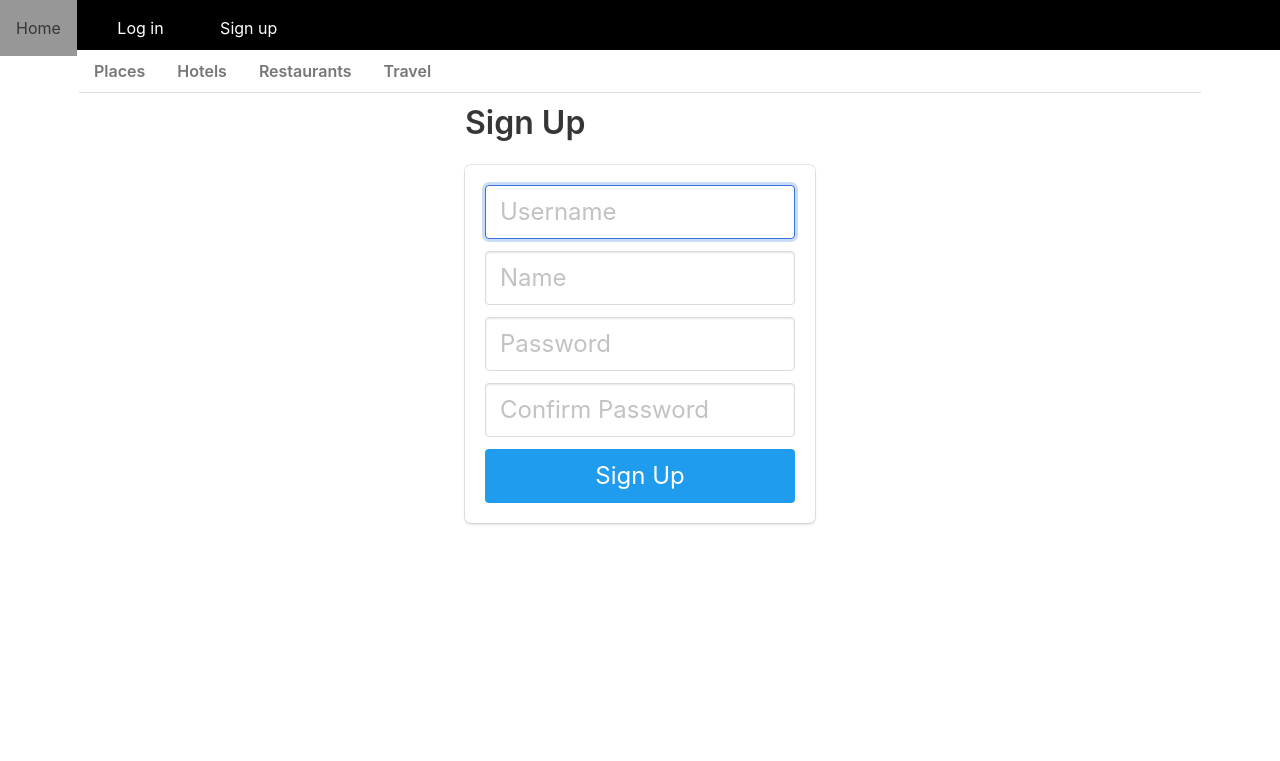
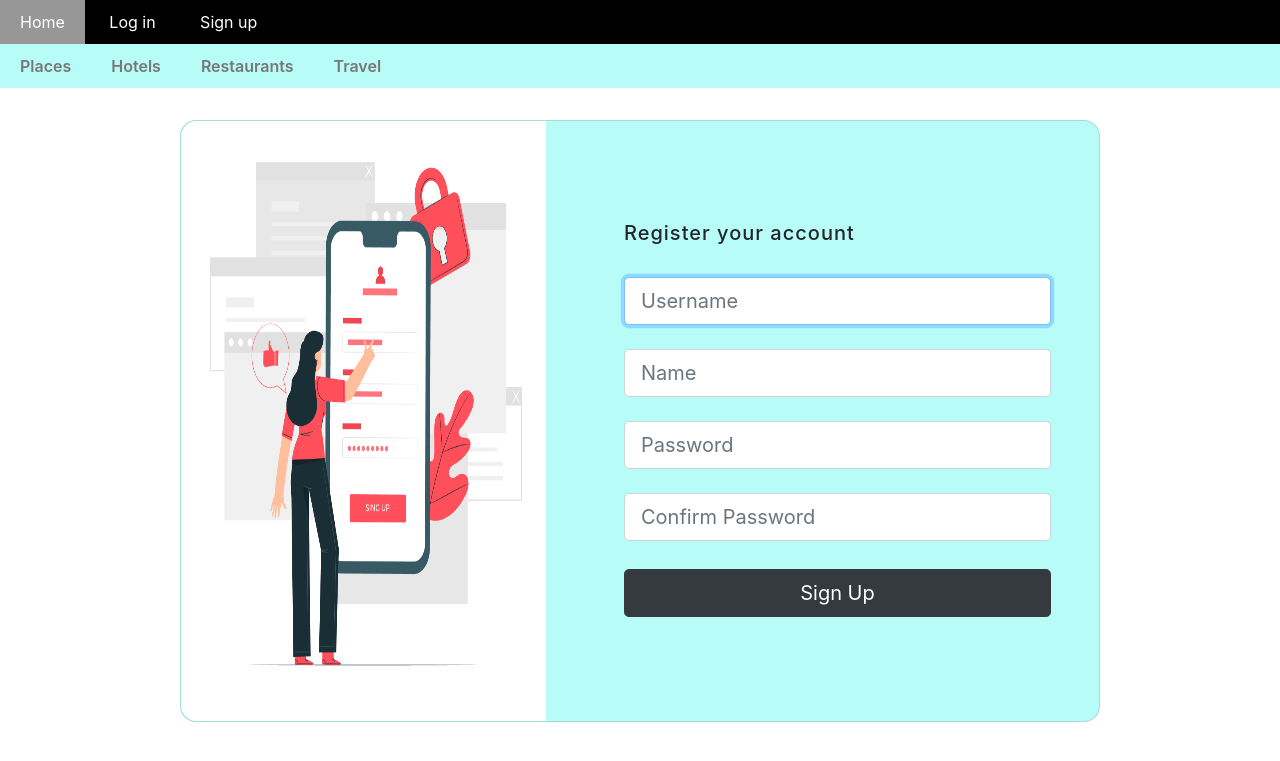
Before and after one commit to kankits/Not-Random, a Flask app: page /signup in a window 1280 px wide. Shown: the top 761 px of the page. Run offline with Flask 3, Linux system fonts and the light colour scheme; some libraries are stand-ins or nearby versions.

Commit message:
ui changes

```diff
--- a/static/style.css
+++ b/static/style.css
@@ -1,26 +1,33 @@
 .nav-tabs > li.active > a,
 .nav-tabs > li.active > a:hover,
 .nav-tabs > li.active > a:focus {
-  color: #555;
-  background-color: #fff;
-  border: 1px solid #ddd;
-  border-bottom-color: transparent;
+  color: #000000;
+  background-color: #7af8f0d2;
   cursor: default;
 }
 
 /* Style for inactive tabs */
+.nav-tabs {
+  border: none;
+  margin-top: 0px;
+  margin-bottom: 0px;
+}
+
 .nav-tabs > li > a {
   border: none;
   color: #777;
   font-size: 16px;
   font-weight: 600;
+  padding-top: 10px;
+  padding-bottom: 10px;
+  padding-right: 20px;
+  padding-left: 20px;
 }
 
 .nav-tabs > li > a:hover,
 .nav-tabs > li > a:focus {
-  background-color: #f8f8f8;
+  background-color: #b8fcf8;
   color: #333;
-  border-bottom: 2px solid #eee;
 }
 
 .search-results {
@@ -58,10 +65,23 @@
   position: relative;
 }
 
-nav {
+.nav1 {
   background-color: #000000;
-  height: 50px;
+  padding-top: 0px;
+  padding-bottom: 0px;
+  padding-left: 0px;
+  padding-right: 0px;
 }
+
+.nav2 {
+  margin-top: 44px;
+  background-color: #b8fcf8;
+  padding-top: 0px;
+  padding-bottom: 0px;
+  padding-left: 0px;
+  padding-right: 0px;
+}
+
 
 .nav-links {
   list-style-type: none;
@@ -71,6 +91,11 @@ nav {
 
 .nav-item {
   display: inline-block;
+  color: white;
+}
+
+.nav-item > button{
+  display: inline-block;
   margin-right: 20px;
   color: white;
 }
@@ -79,8 +104,11 @@ a {
   display: block;
   color: white;
   text-align: center;
-  padding: 16px;
   text-decoration: none;
+  padding-top: 10px;
+  padding-bottom: 10px;
+  padding-right: 20px;
+  padding-left: 20px;
 }
 
 a:link, a:active, a:visited {
@@ -90,4 +118,23 @@ a:link, a:active, a:visited {
 
 a:hover {
   background-color: #979797;
+  padding-top: 10px;
+  padding-bottom: 10px;
+  padding-right: 20px;
+  padding-left: 20px;
 }
+
+.container {
+  margin-top: 120px;
+  height:max-content;
+}
+
+.form-group > .form-control {
+  height: 40px;
+  width: 500px;
+}
+
+.form-group button {
+  background-color: #dadada;
+  height: 40px;
+}
--- a/template/dashboard.html
+++ b/template/dashboard.html
@@ -1,9 +1,11 @@
 {% extends "index.html" %}
 
 {% block content %}
+<div class="container">
   <h1>Welcome to the Dashboard</h1>
   <p>Here's some content that only logged-in users can see.</p>
   <form action="{{ url_for('logout') }}" method="get">
     <button type="submit" class="btn btn-primary">Logout</button>
   </form>
+</div>
 {% endblock %}
--- a/template/hotels.html
+++ b/template/hotels.html
@@ -1,6 +1,7 @@
 {% extends "index.html" %}
 
 {% block content %}
+<div class="container">
     <!-- Search form for hotels tab -->
     <form class="form-container" action="{{ url_for('search_hotels') }}" method="get">
         <div class="form-group">
@@ -60,4 +61,5 @@
 
   <h3>hotels</h3>
   <p>This is the hotels tab.</p>
+</div>
 {% endblock %}
--- a/template/index.html
+++ b/template/index.html
@@ -3,23 +3,20 @@
   <head>
     <title>Travel Guide</title>
     <!-- Include Bootstrap CSS -->
-    <link rel="stylesheet" href="https://maxcdn.bootstrapcdn.com/bootstrap/3.3.7/css/bootstrap.min.css">
+    <link rel="stylesheet" href="https://maxcdn.bootstrapcdn.com/bootstrap/4.5.0/css/bootstrap.min.css">
     <link rel="stylesheet" href="{{ url_for('static', filename='style.css')}}">
-    <link rel="stylesheet" href="https://cdnjs.cloudflare.com/ajax/libs/bulma/0.7.2/css/bulma.min.css" />
+    <!-- <link rel="stylesheet" href="https://cdnjs.cloudflare.com/ajax/libs/bulma/0.7.2/css/bulma.min.css" /> -->
     <script src="https://code.jquery.com/jquery-3.6.0.min.js"></script>
-    <!-- Include jQuery and Bootstrap JS -->
-    <script src="https://ajax.googleapis.com/ajax/libs/jquery/3.2.1/jquery.min.js"></script>
-    <script src="https://maxcdn.bootstrapcdn.com/bootstrap/3.3.7/js/bootstrap.min.js"></script>
+    <script src="https://ajax.googleapis.com/ajax/libs/jquery/3.6.4/jquery.min.js"></script>
+    <script src="https://maxcdn.bootstrapcdn.com/bootstrap/4.5.0/js/bootstrap.min.js"></script>
   </head>
   <body>
-    <nav>
+    <nav class="navbar navbar-toggleable-sm bg-faded navbar-light fixed-top nav1">
       <ul class="nav-links">
         <li class="nav-item"><a href="{{ url_for('index') }}">Home</a></li>
         {% if session.user %}
           <li class="nav-item"><a href="{{ url_for('dashboard') }}">Dashboard</a></li>
-          <li class="nav-item"><form action="{{ url_for('logout') }}" method="get">
-            <button type="submit">Logout</button>
-          </form></li>
+          <li class="nav-item"><a href="{{ url_for('logout') }}">Logout</a></li>
         {% else %}
           <li class="nav-item"><a href="{{ url_for('login') }}">Log in</a></li>
           <li class="nav-item"><a href="{{ url_for('signup') }}">Sign up</a></li>
@@ -27,23 +24,190 @@
       </ul>
     </nav>
 
-    <div class="container">
     <!-- Navigation bar with tabs -->
+    <nav class="navbar navbar-toggleable-sm bg-faded navbar-light fixed-top nav2">
     <ul class="nav nav-tabs">
       <li {% if active_tab == "places" %}class="active"{% endif %}><a href="/places">Places</a></li>
       <li {% if active_tab == "hotels" %}class="active"{% endif %}><a href="/hotels">Hotels</a></li>
       <li {% if active_tab == "restaurants" %}class="active"{% endif %}><a href="/restaurants">Restaurants</a></li>
       <li {% if active_tab == "travel" %}class="active"{% endif %}><a href="/travel">Travel</a></li>
     </ul>
+    </nav>
 
-      <!-- Tab content -->
-      <div class="tab-content">
-        <div class="tab-pane fade in active">
     {% block content %}
     {% endblock %}
-        </div>
-      </div>
-    </div>
+
+    <!-- <ul>
+      <li>1</li>
+      <li>1</li>
+      <li>1</li>
+      <li>1</li>
+      <li>1</li>
+      <li>1</li>
+      <li>1</li>
+      <li>1</li>
+      <li>1</li>
+      <li>1</li>
+      <li>1</li>
+      <li>1</li>
+      <li>1</li>
+      <li>1</li>
+      <li>1</li>
+      <li>1</li>
+      <li>1</li>
+      <li>1</li>
+      <li>1</li>
+      <li>1</li>
+      <li>1</li>
+      <li>1</li>
+      <li>1</li>
+      <li>1</li>
+      <li>1</li>
+      <li>1</li>
+      <li>1</li>
+      <li>1</li>
+      <li>1</li>
+      <li>1</li>
+      <li>1</li>
+      <li>1</li>
+      <li>1</li>
+      <li>1</li>
+      <li>1</li>
+      <li>1</li>
+      <li>1</li>
+      <li>1</li>
+      <li>1</li>
+      <li>1</li>
+      <li>1</li>
+      <li>1</li>
+      <li>1</li>
+      <li>1</li>
+      <li>1</li>
+      <li>1</li>
+      <li>1</li>
+      <li>1</li>
+      <li>1</li>
+      <li>1</li>
+      <li>1</li>
+      <li>1</li>
+      <li>1</li>
+      <li>1</li>
+      <li>1</li>
+      <li>1</li>
+      <li>1</li>
+      <li>1</li>
+      <li>1</li>
+      <li>1</li>
+      <li>1</li>
+      <li>1</li>
+      <li>1</li>
+      <li>1</li>
+      <li>1</li>
+      <li>1</li>
+      <li>1</li>
+      <li>1</li>
+      <li>1</li>
+      <li>1</li>
+      <li>1</li>
+      <li>1</li>
+      <li>1</li>
+      <li>1</li>
+      <li>1</li>
+      <li>1</li>
+      <li>1</li>
+      <li>1</li>
+      <li>1</li>
+      <li>1</li>
+      <li>1</li>
+      <li>1</li>
+      <li>1</li>
+      <li>1</li>
+      <li>1</li>
+      <li>1</li>
+      <li>1</li>
+      <li>1</li>
+      <li>1</li>
+      <li>1</li>
+      <li>1</li>
+      <li>1</li>
+      <li>1</li>
+      <li>1</li>
+      <li>1</li>
+      <li>1</li>
+      <li>1</li>
+      <li>1</li>
+      <li>1</li>
+      <li>1</li>
+      <li>1</li>
+      <li>1</li>
+      <li>1</li>
+      <li>1</li>
+      <li>1</li>
+      <li>1</li>
+      <li>1</li>
+      <li>1</li>
+      <li>1</li>
+      <li>1</li>
+      <li>1</li>
+      <li>1</li>
+      <li>1</li>
+      <li>1</li>
+      <li>1</li>
+      <li>1</li>
+      <li>1</li>
+      <li>1</li>
+      <li>1</li>
+      <li>1</li>
+      <li>1</li>
+      <li>1</li>
+      <li>1</li>
+      <li>1</li>
+      <li>1</li>
+      <li>1</li>
+      <li>1</li>
+      <li>1</li>
+      <li>1</li>
+      <li>1</li>
+      <li>1</li>
+      <li>1</li>
+      <li>1</li>
+      <li>1</li>
+      <li>1</li>
+      <li>1</li>
+      <li>1</li>
+      <li>1</li>
+      <li>1</li>
+      <li>1</li>
+      <li>1</li>
+      <li>1</li>
+      <li>1</li>
+      <li>1</li>
+      <li>1</li>
+      <li>1</li>
+      <li>1</li>
+      <li>1</li>
+      <li>1</li>
+      <li>1</li>
+      <li>1</li>
+      <li>1</li>
+      <li>1</li>
+      <li>1</li>
+      <li>1</li>
+      <li>1</li>
+      <li>1</li>
+      <li>1</li>
+      <li>1</li>
+      <li>1</li>
+      <li>1</li>
+      <li>1</li>
+      <li>1</li>
+      <li>1</li>
+      <li>1</li>
+      <li>1</li>
+      <li>1</li>
+      <li>1</li>
+
+    </ul> -->
 
   </body>
 </html>
--- a/template/places.html
+++ b/template/places.html
@@ -1,6 +1,7 @@
 {% extends "index.html" %}
 
 {% block content %}
+<div class="container">
     <!-- Search form for places tab -->
     <form class="form-container" action="{{ url_for('search_places') }}" method="get">
         <div class="form-group">
@@ -60,4 +61,5 @@
 
   <h3>Places</h3>
   <p>This is the Places tab.</p>
+</div>
 {% endblock %}
--- a/template/restaurants.html
+++ b/template/restaurants.html
@@ -1,6 +1,7 @@
 {% extends "index.html" %}
 
 {% block content %}
+<div class="container">
     <!-- Search form for restaurants tab -->
     <form class="form-container" action="{{ url_for('search_restaurants') }}" method="get">
         <div class="form-group">
@@ -60,4 +61,5 @@
 
   <h3>restaurants</h3>
   <p>This is the restaurants tab.</p>
+</div>
 {% endblock %}
--- a/template/signup.html
+++ b/template/signup.html
@@ -1,36 +1,53 @@
 {% extends "index.html" %}
 
 {% block content %}
-<div class="column is-4 is-offset-4">
-    <h3 class="title">Sign Up</h3>
-    <div class="box">
-        <form method="POST" action="/signup">
-            <div class="field">
-                <div class="control">
-                    <input class="input is-large" type="text" name="username" placeholder="Username" autofocus="">
+    <div class="container">
+      <div class="row d-flex justify-content-center align-items-center h-100">
+        <div class="col col-xl-10">
+          <div class="card" style="border-radius: 1rem; background-color:#b8fcf8;">
+            <div class="row g-0">
+              <div class="col-md-6 col-lg-5 d-none d-md-block">
+                <img src="{{url_for('static', filename='images/signup.jpg')}}"
+                  alt="login form" class="img-fluid" style="border-radius: 1rem 0 0 1rem; object-fit: fill; width: 600px; height: 600px;" />
+              </div>
+              <div class="col-md-6 col-lg-7 d-flex align-items-center">
+                <div class="card-body p-4 p-lg-5 text-black">
+
+                  <form method="POST" action="/signup">
+
+                    <div class="d-flex align-items-center mb-3 pb-1">
+                      <i class="fas fa-cubes fa-2x me-3" style="color: #ff6219;"></i>
+                      <span class="h1 fw-bold mb-0"></span>
+                    </div>
+
+                    <h5 class="fw-normal mb-3 pb-3" style="letter-spacing: 1px;">Register your account</h5>
+
+                    <div class="form-outline mb-4">
+                        <input class="form-control form-control-lg" type="text" name="username" placeholder="Username" autofocus="">
+                    </div>
+
+                    <div class="form-outline mb-4">
+                        <input class="form-control form-control-lg" type="text" name="name" placeholder="Name" autofocus="">
+                    </div>
+
+                    <div class="form-outline mb-4">
+                        <input class="form-control form-control-lg" type="password" name="password" placeholder="Password">
+                    </div>
+
+                    <div class="form-outline mb-4">
+                        <input class="form-control form-control-lg" type="password" name="confirm_password" placeholder="Confirm Password">
+                    </div>
+
+                    <div class="pt-1 mb-4">
+                      <button class="btn btn-dark btn-lg btn-block" type="submit">Sign Up</button>
+                    </div>
+                  </form>
+
                 </div>
-            </div>
-
-            <div class="field">
-                <div class="control">
-                    <input class="input is-large" type="text" name="name" placeholder="Name" autofocus="">
-                </div>
-            </div>
-
-            <div class="field">
-                <div class="control">
-                    <input class="input is-large" type="password" name="password" placeholder="Password">
-                </div>
-            </div>
-
-            <div class="field">
-              <div class="control">
-                  <input class="input is-large" type="password" name="confirm_password" placeholder="Confirm Password">
               </div>
             </div>
-
-            <button class="button is-block is-info is-large is-fullwidth">Sign Up</button>
-        </form>
+          </div>
+        </div>
+      </div>
     </div>
-</div>
 {% endblock %}
--- a/template/travel.html
+++ b/template/travel.html
@@ -1,6 +1,7 @@
 {% extends "index.html" %}
 
 {% block content %}
+<div class="container">
           <!-- Search form for Travel tab -->
           <form class="form-container" action="{{ url_for('search_travel') }}" method="get">
             <div class="form-group">
@@ -116,4 +117,5 @@
 
   <h3>Travel</h3>
   <p>This is the Travel tab.</p>
+</div>
 {% endblock %}
```
Also changed, not shown: template/login.html (+38 -16 lines), static/images/login.jpg (added), static/images/signup.jpg (added). Lines whose indentation alone changed are shown as unchanged.
